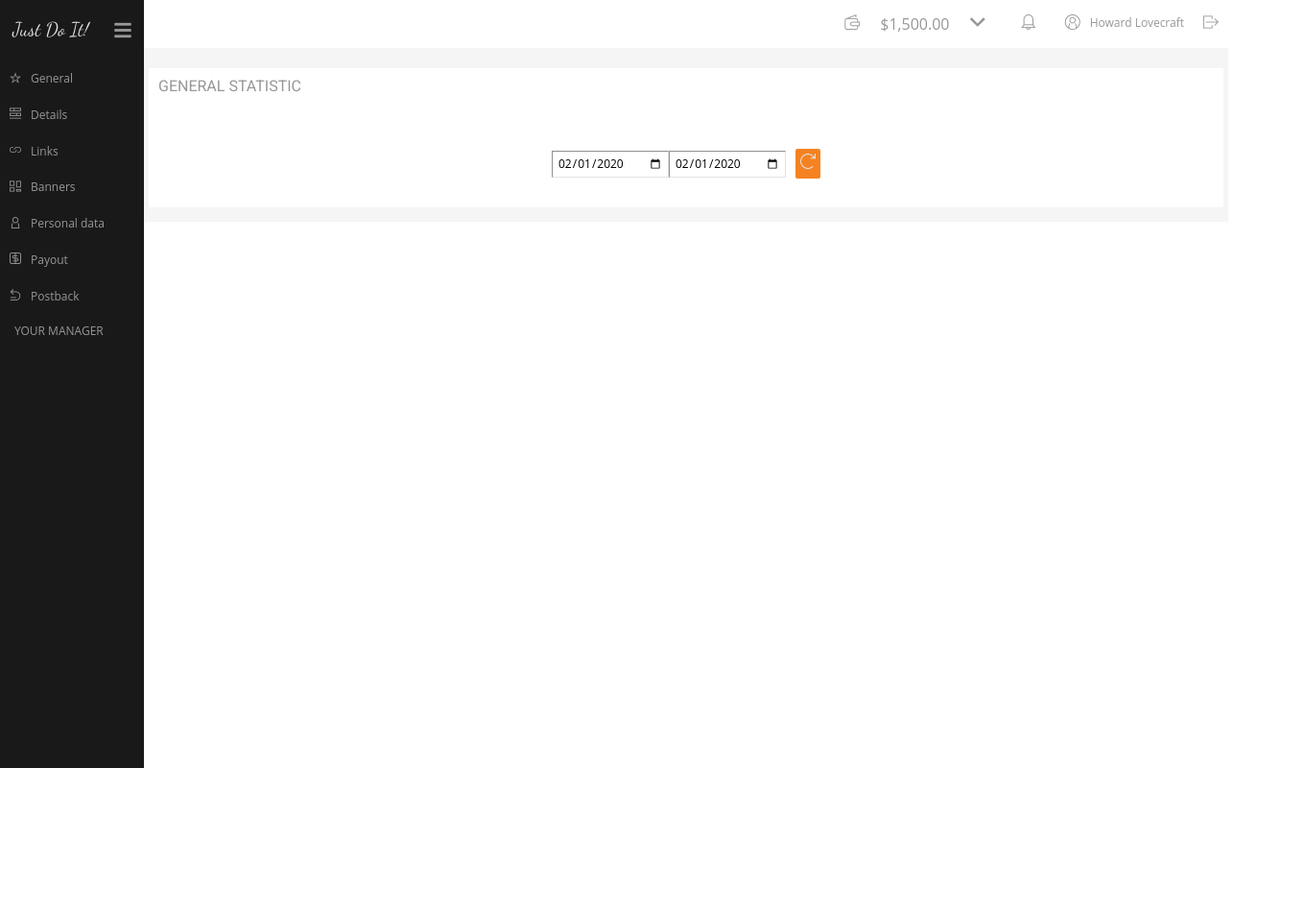
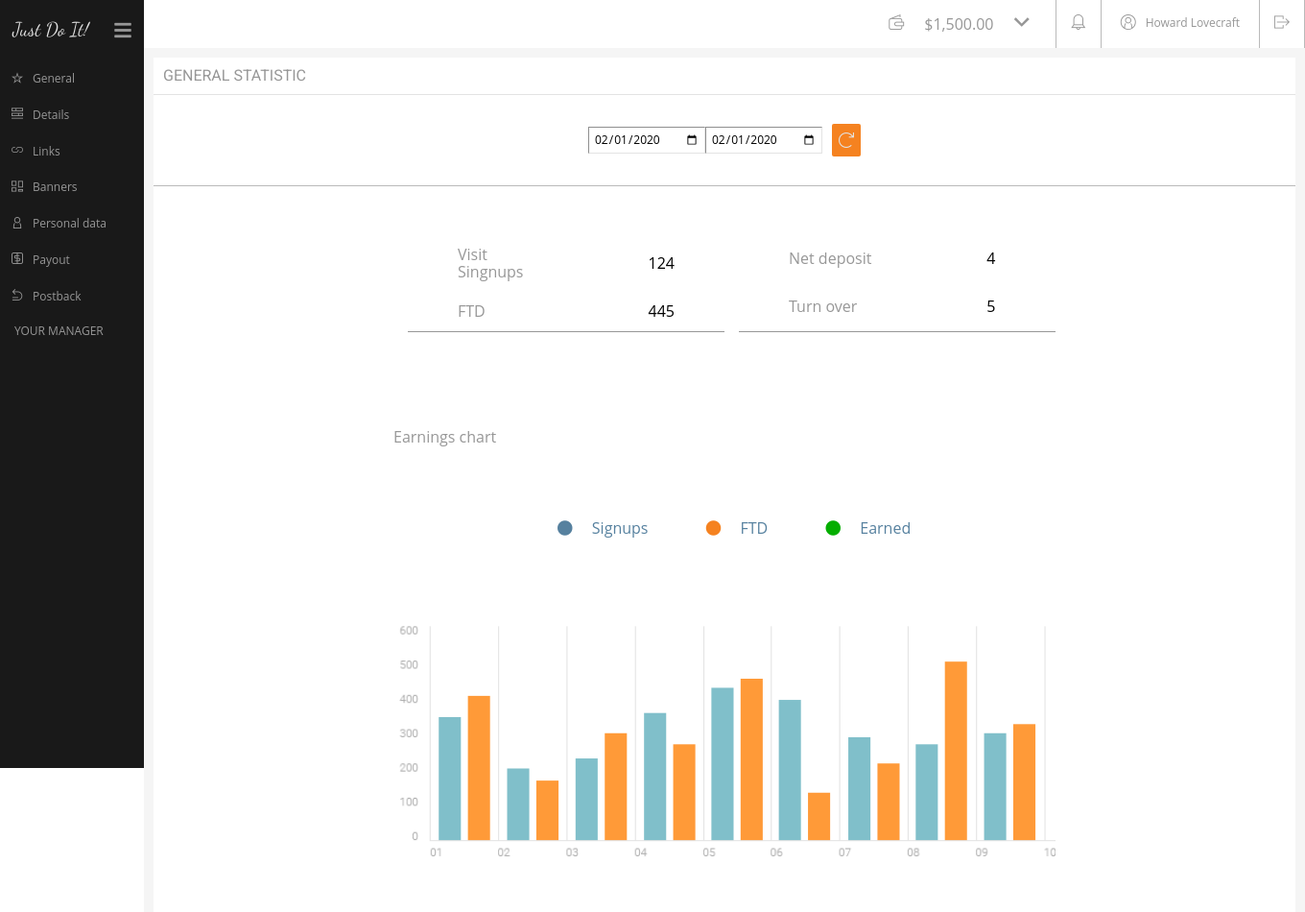
Before and after one commit to JakubOlkowicz/solo-project, a website: page src/index.html in a window 1280 px wide. Shown: the whole page at 96% size, 1360 px wide, since content can reach past the window. Before the commit the page ends 800 px from the top, so only its background shows below. Drawn offline with nearby package versions, Linux system fonts and the light colour scheme; files that its build step writes are made by us from their sources.

Commit message:
add code for page general

```diff
--- a/src/index.html
+++ b/src/index.html
@@ -65,14 +65,57 @@
    <section class="content">
     <div class="general">
       <div class="topic">
-        <p>GENERAL STATISTIC</p>
+        <h4>GENERAL STATISTIC</h4>
       </div>
       <div class="calendar">
         <input type="date" id="start" value="2020-02-01" min="2019-02-01">
         <input type="date" id="end" value="2020-02-01" min="2019-02-01">
-        <button>
+        <button class="btn btn-ora" style="width: 30px; padding-top: 9px;">
+
           <i class="icon-refresh"></i>
         </button>
+      </div>
+      <div class="static">
+        <table>
+          <tr>
+            <td><div>Visit Singnups</div></td>
+            <td><div class="number">124</div></td>
+          </tr>
+          <tr>
+            <td><div>FTD</div></td>
+            <td><div class="number">445</div></td>
+          </tr>
+        </table>
+        <table>
+          <tr>
+            <td><div>Net deposit</div></td>
+            <td><div class="number">4</div></td>
+          </tr>
+          <tr>
+            <td><div>Turn over</div></td>
+            <td><div class="number">5</div></td>
+          </tr>
+        </table>
+      </div>
+      <p>Earnings chart</p>
+      <div class="earnings">
+        <div class="color-button">
+          <button class="btn btn-trans">
+            <i class="fas fa-circle blue"></i>
+            <span>Signups</span>
+          </button>
+          <button class="btn btn-trans">
+            <i class="fas fa-circle orange"></i>
+            <span>FTD</span>
+          </button>
+          <button class="btn btn-trans">
+            <i class="fas fa-circle green"></i>
+            <span>Earned</span>
+          </button>
+        </div>
+        <div class="table">
+          <img src="./images/table.png" alt="table">
+        </div>
       </div>
     </div>
    </section>
--- a/src/sass/_variable.scss
+++ b/src/sass/_variable.scss
@@ -3,13 +3,15 @@ $paragraph-color: #000000;
 $brand-main-color: #ff0000;
 $hover-main-color: #ffa200;
 $button-grey: #979797;
+$button-grey-hover: rgb(186,186,186);
 $main-color: #f58220;
 $links-color:#56819f;
 $inputs-color:#e3e3e3;
 $inputs-hover-color: #333;
 $sidebar-color: rgb(25,25,25);
 $light-grey: #f5f5f5;
-
+$red: #ff0000;
+$green: #04ae00;
 /* Font sizes */
 $paragraph-font-size: 16px;
 
--- /dev/null
+++ b/src/sass/components/_com-button.scss
@@ -0,0 +1,33 @@
+.btn{
+    margin-left: 10px;
+    padding: 5px;
+    border: none;
+    border-radius: 2px;
+    display: flex;
+    align-items: center;
+    justify-content: center;
+    i{
+        color: $inputs-color;
+    }
+
+}
+.btn-ora{
+    background-color: $main-color;
+}
+.btn-ora:hover{
+    background-color: $hover-main-color;
+}
+.btn-grey{
+    background-color: $button-grey;
+}
+.btn-grey:hover{
+    background-color: $button-grey-hover;
+}
+.btn-trans{
+    background-color: transparent;
+    color: $links-color;
+}
+.btn-trans:hover{
+    background-color: $inputs-color;
+    color: $button-grey;
+}
--- a/src/sass/components/_com-sidebar.scss
+++ b/src/sass/components/_com-sidebar.scss
@@ -1,4 +1,5 @@
 .sidebar-menu{
+    border-left: 2px solid transparent;
     font-size: 12px;
     display: flex;
     flex-wrap: wrap;
@@ -11,6 +12,5 @@
 .sidebar-menu:hover{
    background: $inputs-hover-color;
    color: $inputs-color;
-   border-left: 2px;
-   border-color: $main-color;
+   border-left: 2px solid $main-color;
 }
--- a/src/sass/components/_com-topic.scss
+++ b/src/sass/components/_com-topic.scss
@@ -1,11 +1,15 @@
 .topic{
-    color: $inputs-color;
     width: 100%;
-    border-bottom-color: $inputs-color;
-    border-bottom-width: 1px;
+    border-bottom: 1px solid $inputs-color;
     text-align: left;
-    p{
+    display: flex;
+    height: auto;
+    h4{
+        justify-content: left;
         color: $button-grey;
         padding: 10px;
-        font-family: 'Roboto', sans-serif;    }
+        font-family: 'Roboto', sans-serif;
+        margin: 0;
+        font-weight: normal;
+    }
 }
--- /dev/null
+++ b/src/sass/pages/_page-general.scss
@@ -0,0 +1,99 @@
+.general{
+    background: white;
+    margin: 5px;
+    font-family: $paragraph-font;
+    color: $button-grey;
+    flex-direction: column;
+    display: flex;
+    .calendar{
+        display: flex;
+        align-items: center;
+        padding: 30px;
+        justify-content: center;
+        border-bottom: 1px solid $button-grey-hover;
+        input{
+            font-size: 12px;
+            font-family: $brand-font;
+            border-width: 1px;
+            border-color: $inputs-color;
+            padding: 5px;
+        }
+    }
+    .static{
+        display: flex;
+        margin:  50px 250px;
+        justify-content: center;
+        color: $button-grey;
+        table{
+            border-bottom: 1px solid $button-grey;
+            margin-left: 15px;
+            min-width: 330px;
+            tr:first-of-type{
+                border-bottom: 1px solid $button-grey;
+            }
+            tr:hover{
+                background-color: $light-grey;
+            }
+            tr{
+                margin: 15px;
+                td{
+                    padding: 0 50px;
+                    div{
+                        margin: 10px 0;
+                    }
+                    .number{
+                        color: $paragraph-color;
+                    }
+                }
+            }
+        }
+    }
+    .blue{
+        color:$links-color;
+    }
+    .red{
+        color: $red;
+    }
+    .green{
+        color: $green;
+    }
+    .orange{
+        color: $main-color;
+    }
+    p{
+        text-align: left;
+        height: 20px;
+        margin: 0 250px;
+        padding-top: 50px;
+    }
+    .earnings{
+        display: flex;
+        margin:  0 250px 50px 250px;
+        color: $button-grey;
+        justify-content: center;
+        flex-direction: column;
+        .color-button{
+            width: 100%;
+           display: flex;
+           justify-content: center;
+           margin: 30px 30px 0 0;
+           padding: 10px;
+           button{
+               margin: 20px 15px;
+               i{
+               padding: 10px;
+               }
+               span{
+                padding: 10px;
+               }
+           }
+        }
+        .table{
+            width: 100%;
+            margin-bottom: 50px;
+            img{
+                width: 100%;
+            }
+        }
+    }
+}
--- a/src/sass/sections/_general.scss
+++ /dev/null
@@ -1,29 +0,0 @@
-.general{
-    background: white;
-    .calendar{
-        display: flex;
-        align-items: center;
-        padding: 30px;
-        justify-content: center;
-        input{
-            font-size: 12px;
-            font-family: $brand-font;
-            border-width: 1px;
-            border-color: $inputs-color;
-            padding: 5px;
-        }
-        button{
-            margin-left: 10px;
-            padding: 5px;
-            background-color: $main-color;
-            border: none;
-            border-radius: 2px;
-            display: flex;
-            align-items: center;
-            justify-content: center;
-            i{
-                color: $inputs-color;
-            }
-        }
-    }
-}
--- a/src/sass/sections/_navbar.scss
+++ b/src/sass/sections/_navbar.scss
@@ -20,7 +20,6 @@
     }
     i{
         margin: 0 10px;
-        border-width: 0 1px;
 
     }
     .profil{
@@ -30,6 +29,19 @@
         .name{
             height: 15px;
             font-size: 12px;
+            padding-right: 10px;
         }
     }
+    .icon-notification{
+        border-left: 1px solid $button-grey-hover;
+        border-right: 1px solid $button-grey-hover;
+        padding: 15px;
+        margin: 0;
+    }
+    .icon-quit{
+        border-left: 1px solid $button-grey-hover;
+        border-right: 1px solid $button-grey-hover;
+        padding: 15px;
+        margin: 0;
+    }
 }
--- a/src/sass/style.scss
+++ b/src/sass/style.scss
@@ -6,10 +6,10 @@
 // /* Components */
 @import "./components/com-sidebar";
 @import "./components/com-topic";
+@import "./components/com-button";
 /* Sections */
 @import "sections/sidebare";
 @import "sections/navbar";
-@import "sections/general";
 @import "sections/content";
 // /* Pages / Views */
-// import "pages/registration";
+@import "./pages/page-general";
```
Also changed, not shown: src/images/table.png (added), src/sass/pages/_page-links.scss (added).
